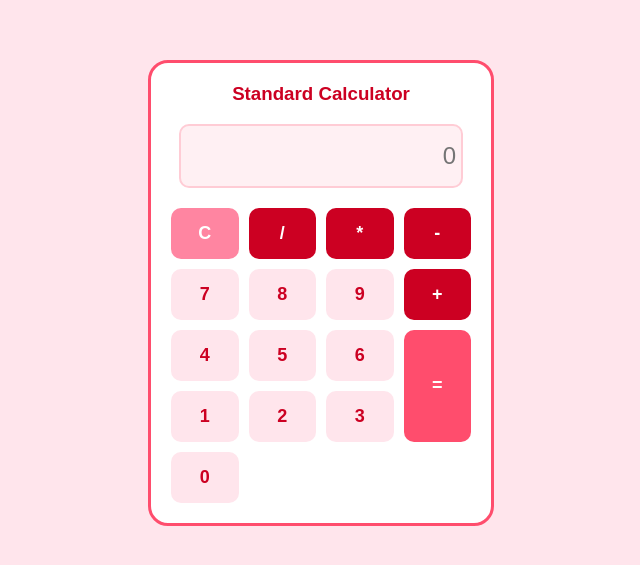
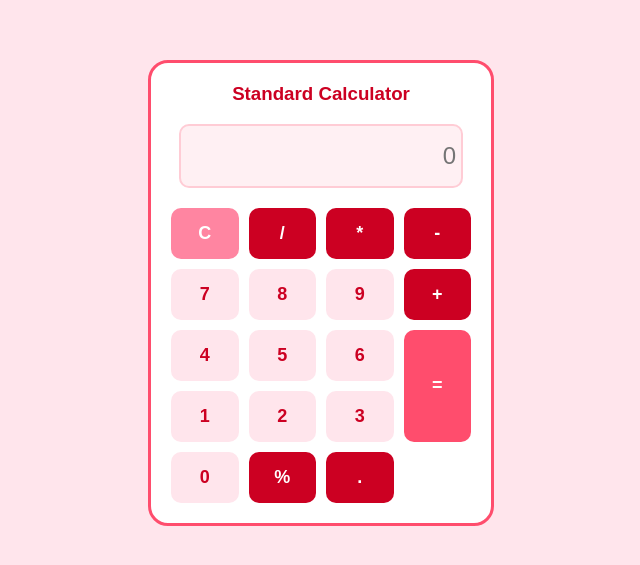
Before and after one commit to MANASI12-may/MY-FLORAL-CALCULATOR, a plain HTML site: page index.html in a window 1280 px wide. Shown: the part 107-672 px from the top of the page, without its empty margins (319-959 px from the left). Drawn offline with Linux system fonts and the light colour scheme.

Commit message:
Enhance calculator with percentage and decimal buttons
Added percentage and decimal buttons to the calculator.

```diff
--- a/index.html
+++ b/index.html
@@ -35,6 +35,9 @@
             <button class="btn" onclick="appendValue('2')">2</button>
             <button class="btn" onclick="appendValue('3')">3</button>
             <button class="btn" onclick="appendValue('0')">0</button>
+            <button class="btn operator-btn"onclick="appendValue('%')">%</button>
+            <button class="btn operator-btn"onclick="appendValue('.')">.</button>
+
         </div>
     </div>
 
```
